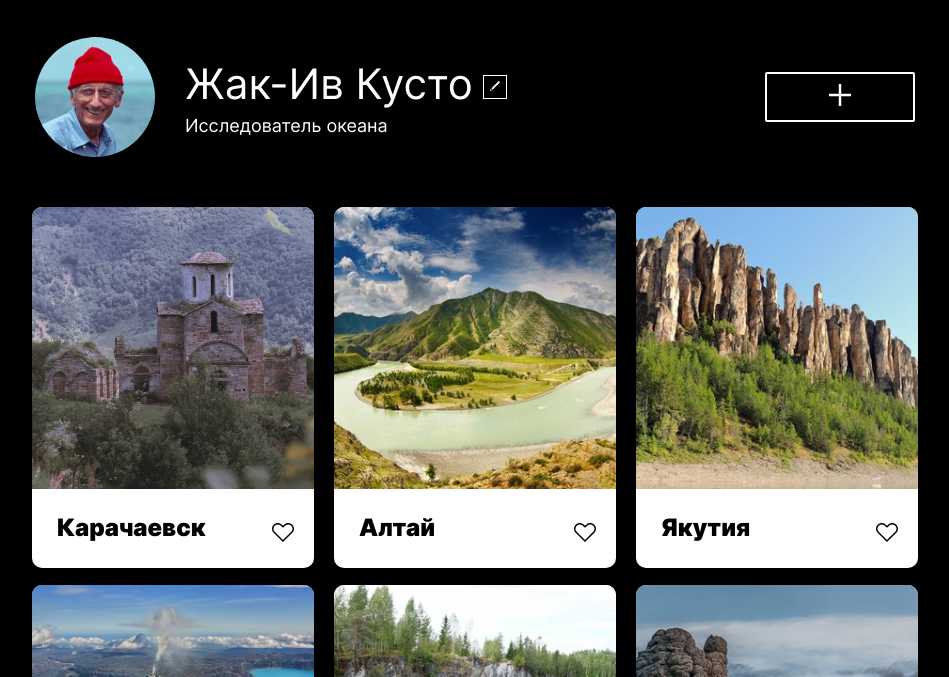
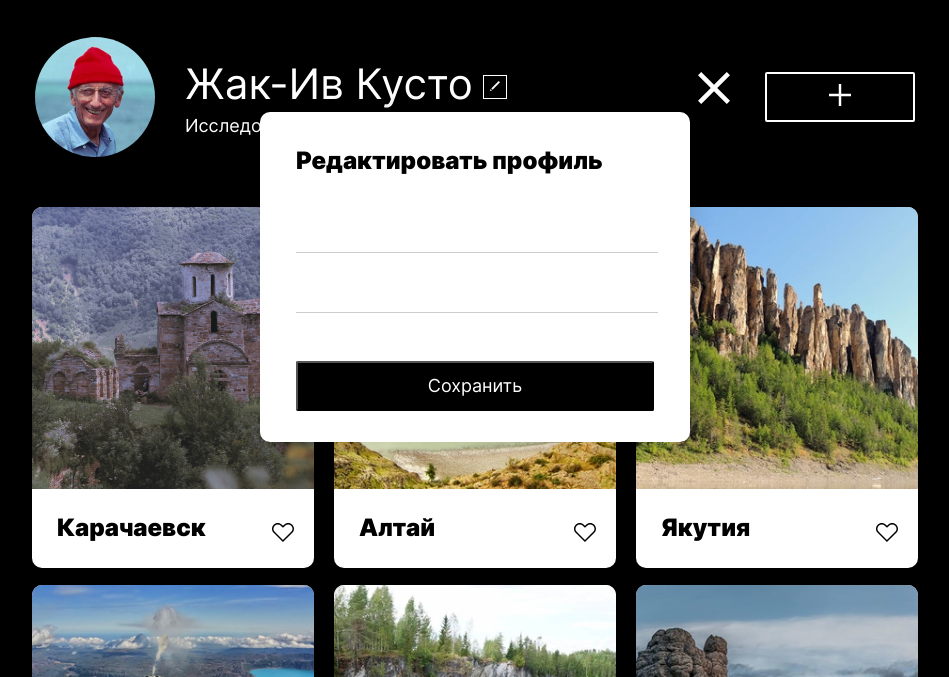
Before and after one commit to OlegDill/mesto, a plain HTML site: page index.html in a window 1280 px wide. Shown: the part 123-800 px from the top of the page, without its empty margins (165-1114 px from the left). Drawn offline with Linux system fonts and the light colour scheme.

Commit message:
создание формы редактирования

```diff
--- /dev/null
+++ b/blocks/form-edit/__caption/form-edit__caption.css
@@ -0,0 +1,11 @@
+.form-edit__caption {
+  max-width: 330px;
+  height: 23px;
+  font-family: 'Inter';
+  font-style: normal;
+  font-weight: 900;
+  font-size: 24px;
+  line-height: 29px;
+  color: #000000;
+  margin: 34px auto 54px 36px;
+}
--- /dev/null
+++ b/blocks/form-edit/__close-btn/form-edit__close-btn.css
@@ -0,0 +1,15 @@
+.form-edit__close-btn {
+  position: absolute;
+  right: -40px;
+  top: -40px;
+  width: 32px;
+  height: 32px;
+  background: none;
+  padding: 0;
+  border: none;
+  transition: opacity .5s;
+}
+
+.form-edit__close-btn:hover {
+  opacity: 0.6;
+}
--- /dev/null
+++ b/blocks/form-edit/__input-desc/form-edit__input-desc.css
@@ -0,0 +1,13 @@
+.form-edit__input-desc {
+  width: 358px;
+  height: 27px;
+  margin: 0 auto 48px 36px;
+  font-family: 'Inter';
+  font-style: normal;
+  font-weight: 400;
+  font-size: 14px;
+  line-height: 17px;
+  color: #000000;
+  border: none;
+  border-bottom: 1px solid rgba(0, 0, 0, 0.2);
+}
--- /dev/null
+++ b/blocks/form-edit/__input-name/form-edit__input-name.css
@@ -0,0 +1,13 @@
+.form-edit__input-name {
+  width: 358px;
+  height: 27px;
+  margin: 0 auto 30px 36px;
+  font-family: 'Inter';
+  font-style: normal;
+  font-weight: 400;
+  font-size: 14px;
+  line-height: 17px;
+  color: #000000;
+  border: none;
+  border-bottom: 1px solid rgba(0, 0, 0, 0.2);
+}
--- /dev/null
+++ b/blocks/form-edit/__sub-btn/form-edit__sub-btn.css
@@ -0,0 +1,20 @@
+.form-edit__sub-btn {
+  width: 358px;
+  height: 50px;
+  background: #000000;
+  border-radius: 2px;
+  color: white;
+  font-family: 'Inter';
+  font-style: normal;
+  font-weight: 400;
+  font-size: 18px;
+  line-height: 22px;
+  text-align: center;
+  color: #FFFFFF;
+  margin: 0 36px 0 36px;
+  transition: opacity .5s;
+}
+
+.form-edit__sub-btn:hover {
+  opacity: 0.6;
+}
--- /dev/null
+++ b/blocks/form-edit/form-edit.css
@@ -0,0 +1,15 @@
+.form-edit {
+  position: absolute;
+  width: 430px;
+  height: 330px;
+  margin: 0;
+  top: 0;
+  left: 0;
+  bottom: 0;
+  right: 0;
+  /* overflow: auto; */
+  margin: auto;
+  background: #FFFFFF;
+  box-shadow: 0px 0px 25px rgba(0, 0, 0, 0.15);
+  border-radius: 10px;
+}
--- a/index.html
+++ b/index.html
@@ -72,6 +72,13 @@
     <footer class="footer">
       <p class="footer__caption">&copy; 2020 Mesto Russia</p>
     </footer>
+    <section class="form-edit">
+      <h2 class="form-edit__caption">Редактировать профиль</h2>
+      <input class="form-edit__input-name">
+      <input class="form-edit__input-desc">
+      <button class="form-edit__sub-btn">Сохранить</button>
+      <button class="form-edit__close-btn"><img src="./images/Close-Icon.svg"></button>
+    </section>
   </div>
   <script src="/scripts/script.js"></script>
 </body>
--- a/pages/index.css
+++ b/pages/index.css
@@ -20,3 +20,9 @@
 @import url(../blocks/element/__item/_title/element__item_title.css);
 @import url(../blocks/footer/footer.css);
 @import url(../blocks/footer/__caption/footer__caption.css);
+@import url(../blocks/form-edit/form-edit.css);
+@import url(../blocks/form-edit/__caption/form-edit__caption.css);
+@import url(../blocks/form-edit/__input-name/form-edit__input-name.css);
+@import url(../blocks/form-edit/__input-desc/form-edit__input-desc.css);
+@import url(../blocks/form-edit/__sub-btn/form-edit__sub-btn.css);
+@import url(../blocks/form-edit/__close-btn/form-edit__close-btn.css);
```
Also changed, not shown: images/Close-Icon.svg (added).
